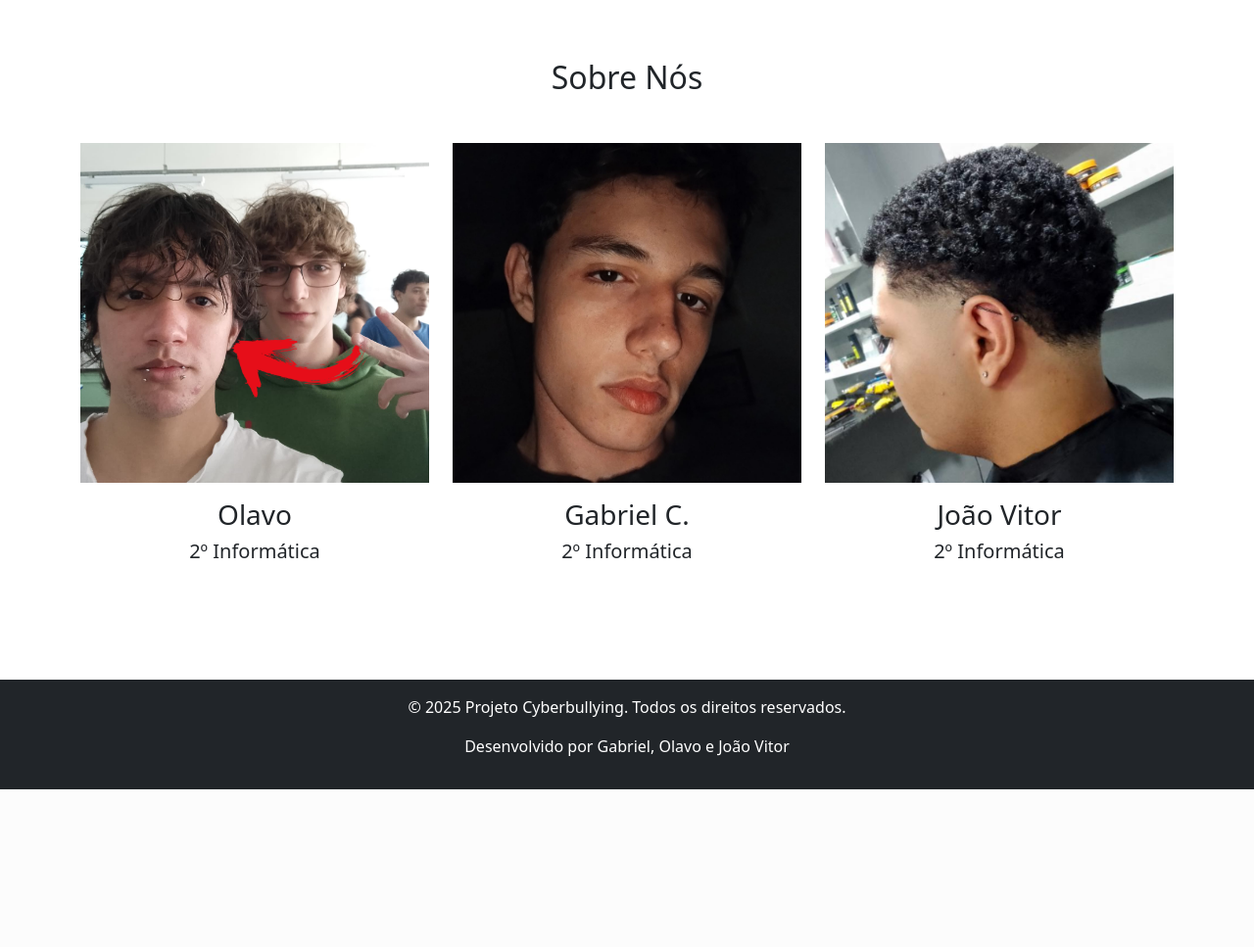
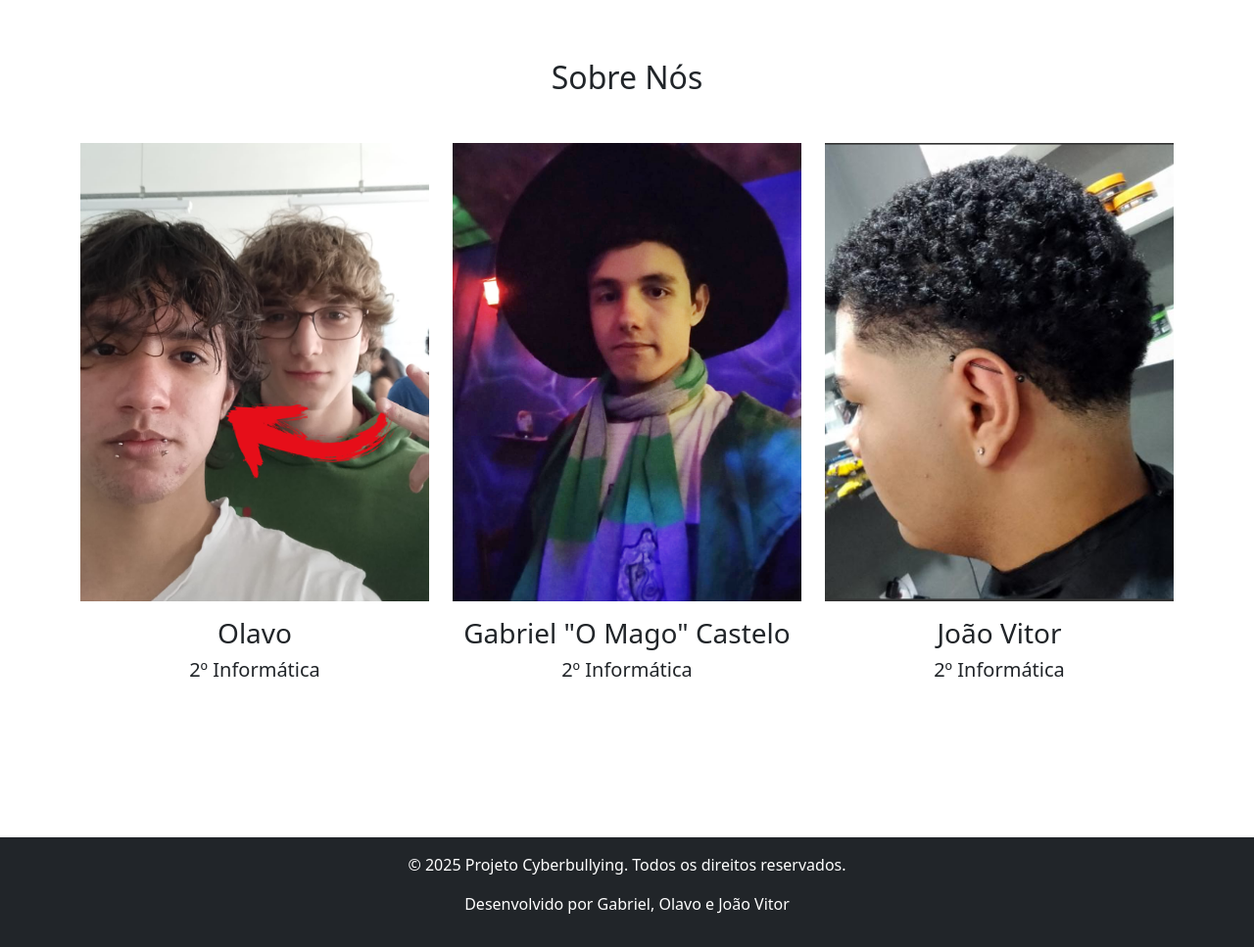
Before and after one commit to gacastelo/aw1, a PHP site: page /sobre.php in a window 1280 px wide. Shown: the part 56-1023 px from the top of the page at 98% size. Before the commit the page ends 862 px from the top, so only its background shows below. Run offline with PHP 8.4, Linux system fonts and the light colour scheme; style sheets or scripts are compiled from the project's sources.

Commit message:
contemplem o mago(não o dos games)
Replaces Gabriel's image with a new photo and updates his display name. Implements an audio Easter egg triggered by clicking Gabriel's image or name, using a newly added MP3 file. Adds hover cursor styling for the Easter egg element and prevents multiple audio plays. Cleans up script loading order and formatting in PHP files.

```diff
--- a/cyber/exibir.php
+++ b/cyber/exibir.php
@@ -196,5 +196,8 @@
 </script>
 
 <script src="resources/js/script.js"></script>
+<script src="https://cdn.jsdelivr.net/npm/bootstrap@5.3.8/dist/js/bootstrap.bundle.min.js"
+        integrity="sha384-FKyoEForCGlyvwx9Hj09JcYn3nv7wiPVlz7YYwJrWVcXK/BmnVDxM+D2scQbITxI"
+        crossorigin="anonymous"></script>
 </body>
 </html>
--- a/cyber/index.php
+++ b/cyber/index.php
@@ -188,11 +188,9 @@
     </div>
   </footer>
   </div>
-
   <script src="https://cdn.jsdelivr.net/npm/bootstrap@5.3.8/dist/js/bootstrap.bundle.min.js"
-    integrity="sha384-FKyoEForCGlyvwx9Hj09JcYn3nv7wiPVlz7YYwJrWVcXK/BmnVDxM+D2scQbITxI"
-    crossorigin="anonymous"></script>
-  <script src="resources/js/script.js"></script>
+        integrity="sha384-FKyoEForCGlyvwx9Hj09JcYn3nv7wiPVlz7YYwJrWVcXK/BmnVDxM+D2scQbITxI"
+        crossorigin="anonymous"></script>
 </body>
 
 </html>
--- a/cyber/pesquisa.php
+++ b/cyber/pesquisa.php
@@ -177,8 +177,7 @@
       </div>
     </footer>
   </div>
-
-    <script src="https://cdn.jsdelivr.net/npm/bootstrap@5.3.8/dist/js/bootstrap.bundle.min.js"
+  <script src="https://cdn.jsdelivr.net/npm/bootstrap@5.3.8/dist/js/bootstrap.bundle.min.js"
         integrity="sha384-FKyoEForCGlyvwx9Hj09JcYn3nv7wiPVlz7YYwJrWVcXK/BmnVDxM+D2scQbITxI"
         crossorigin="anonymous"></script>
     <script src="resources/js/script.js"></script>
--- a/cyber/resources/css/style.css
+++ b/cyber/resources/css/style.css
@@ -58,3 +58,6 @@
   color: #41464b;
   text-decoration: underline;
 }
+#segredo:hover {
+  cursor:pointer;
+}
--- a/cyber/resources/js/script.js
+++ b/cyber/resources/js/script.js
@@ -1,6 +1,8 @@
 const vitima = document.getElementById('vitima')
 const ocultar = document.getElementById('hide')
 const notRequired = document.querySelectorAll('.not-required')
+
+let isPlaying = false;
 
 vitima.addEventListener('change', function(){
     if (this.value == 'sim') {
@@ -21,6 +23,15 @@
     }
 }
 
-function segredo(){
-    location.href = 'https://www.youtube.com/watch?v=dQw4w9WgXcQ';
+function segredo() {
+    if (isPlaying) return;
+
+    const audio = new Audio('resources/images/participantes/contemplem-o-magoo.mp3');
+    isPlaying = true;
+
+    audio.play().catch(err => console.error('Erro ao tocar:', err));
+
+    audio.onended = () => {
+        isPlaying = false;
+    };
 }
--- a/cyber/sobre.php
+++ b/cyber/sobre.php
@@ -39,13 +39,11 @@
                         <img src="resources\images\participantes\olavo.png" alt="Imagem sobre" class="img-fluid correct-img">
                         <h3 class="mt-3">Olavo</h3>
                         <h5 class="mt-1">2º Informática</h5>
-
                     </div>
                     <div class="col-md-4 text-center">
-                        <img src="resources\images\participantes\eu.jpg" alt="Imagem sobre" class="img-fluid correct-img">
-                        <h3 class="mt-3"><span onclick="segredo()">Gabriel C.</span></h3>
+                        <img onclick="segredo()" id="segredo" src="resources\images\participantes\eu3.jpg" alt="Imagem sobre" class="img-fluid correct-img">
+                        <h3 class="mt-3"><span onclick="segredo()" id="segredo">Gabriel "O Mago" Castelo</span></h3>
                         <h5 class="mt-1">2º Informática</h5>
-
                     </div>
                     <div class="col-md-4 text-center">
                         <img src="resources\images\participantes\jv.png" alt="Imagem sobre" class="img-fluid correct-img">
@@ -63,10 +61,9 @@
       </div>
     </footer>
   </div>
-
-    <script src="https://cdn.jsdelivr.net/npm/bootstrap@5.3.8/dist/js/bootstrap.bundle.min.js"
+<script src="https://cdn.jsdelivr.net/npm/bootstrap@5.3.8/dist/js/bootstrap.bundle.min.js"
         integrity="sha384-FKyoEForCGlyvwx9Hj09JcYn3nv7wiPVlz7YYwJrWVcXK/BmnVDxM+D2scQbITxI"
         crossorigin="anonymous"></script>
-    <script src="resources/js/script.js"></script>
+         <script src="resources/js/script.js"></script>
 </body>
 </html>
```
Also changed, not shown: cyber/resources/images/participantes/eu3.jpg (added), 1 other file.
